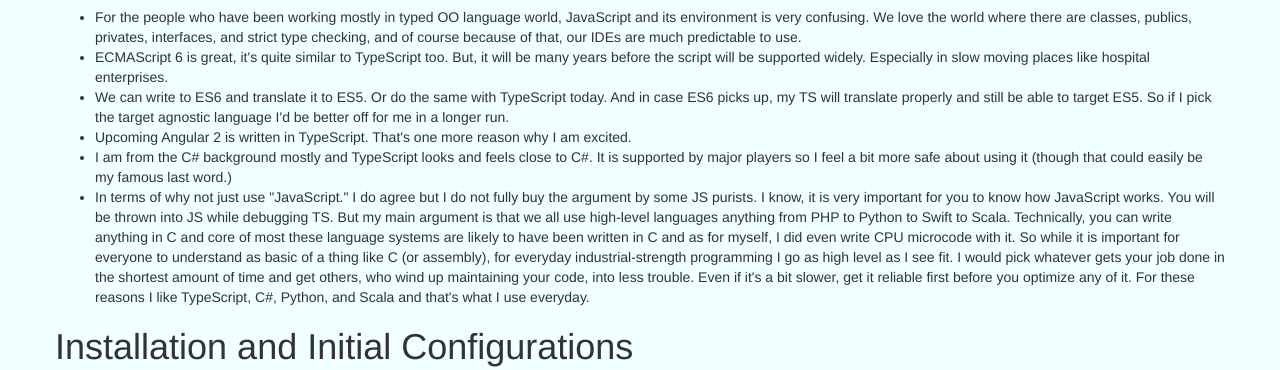
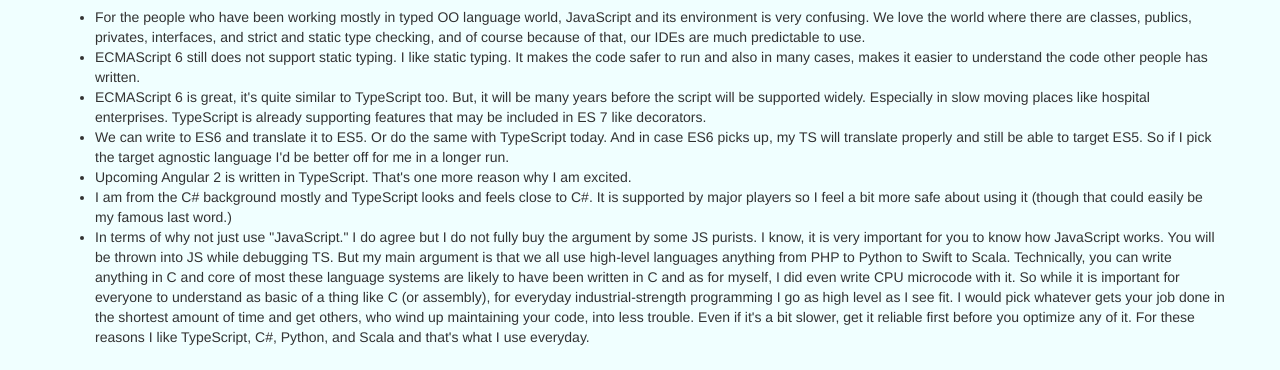
Before and after one commit to imanabu/imanabu.github.io, a website: page contents/ts/index.html in a window 1280 px wide. Shown: the part 407-777 px from the top of the page. Drawn offline with Linux system fonts and the light colour scheme.

Commit message:
Add static typing clarifications.

```diff
--- a/contents/ts/index.html
+++ b/contents/ts/index.html
@@ -54,10 +54,13 @@
         <h1>Why Bother with TypeScript?</h1>
         <ul>
             <li>For the people who have been working mostly in typed OO language world, JavaScript and its environment is very confusing.
-            We love the world where there are classes, publics, privates, interfaces, and strict type checking, and of course
+            We love the world where there are classes, publics, privates, interfaces, and strict and static type checking, and of course
             because of that, our IDEs are much predictable to use.</li>
+            <li>ECMAScript 6 still does not support static typing. I like static typing. It makes the code safer to run and also
+            in many cases, makes it easier to understand the code other people has written.</li>
             <li>ECMAScript 6 is great, it's quite similar to TypeScript too. But, it will be many years before
-            the script will be supported widely. Especially in slow moving places like hospital enterprises.</li>
+            the script will be supported widely. Especially in slow moving places like hospital enterprises. TypeScript is already supporting features
+            that may be included in ES 7 like decorators.</li>
             <li>We can write to ES6 and translate it to ES5. Or do the same with TypeScript today. And in case
             ES6 picks up, my TS will translate properly and still be able to target ES5. So if I pick the target agnostic language I'd be
             better off for me in a longer run.</li>
```
